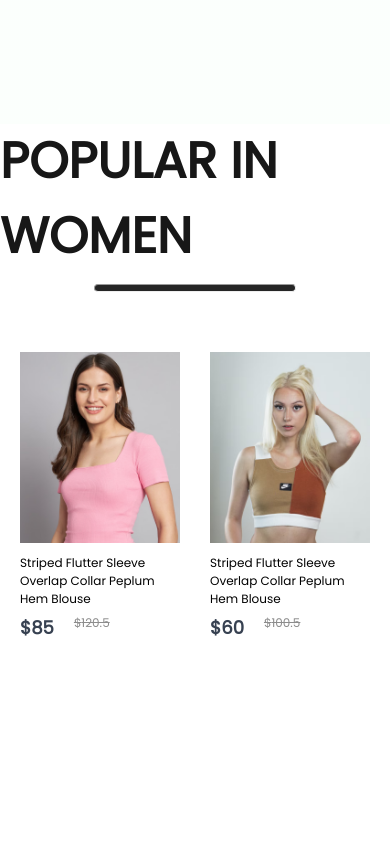
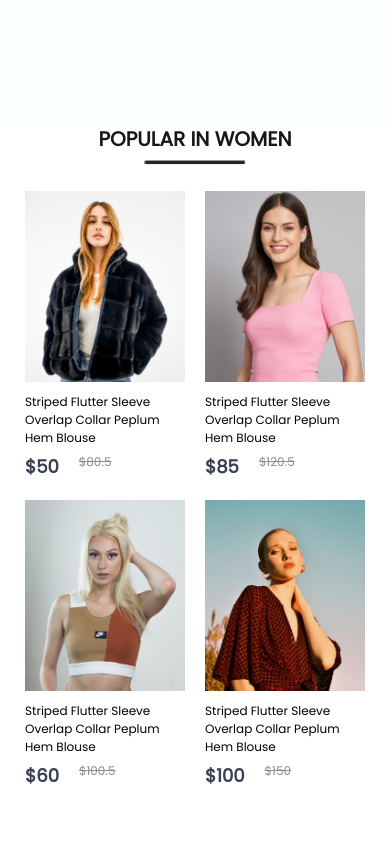
Before and after one commit to Samuel-Tobi/E-Commerce, a React (Create React App) app: page / in a window 390 px wide. Shown: the part 780-1624 px from the top of the page. Built offline with nearby package versions, Linux system fonts and the light colour scheme.

Commit message:
Made Popular component responsive

```diff
--- a/src/components/popular/popular.css
+++ b/src/components/popular/popular.css
@@ -21,3 +21,64 @@
   gap: 30px;
   display: flex;
 }
+
+@media (max-width: 1280px) {
+  .popular {
+    height: 70vh;
+  }
+  .popular h1 {
+    font-size: 40px;
+  }
+  .popular hr {
+    width: 160px;
+    height: 4px;
+  }
+  .popularItem {
+    gap: 20px;
+    margin-top: 30px;
+  }
+}
+
+@media (max-width: 1024px) {
+  .popular {
+    height: 60vh;
+  }
+  .popular h1 {
+    font-size: 30px;
+  }
+  .popular hr {
+    width: 120px;
+    height: 3px;
+  }
+  .popularItem {
+    gap: 15px;
+    margin-top: 20px;
+  }
+}
+
+@media (max-width: 800px) {
+  .popular {
+    height: 50vh;
+    gap: 6px;
+  }
+  .popular h1 {
+    font-size: 20px;
+  }
+  .popular hr {
+    width: 100px;
+  }
+  .popularItem {
+    gap: 5px;
+  }
+}
+
+@media (max-width: 500px) {
+  .popular {
+    height: 90vh;
+  }
+  .popularItem {
+    display: grid;
+    grid-template-columns: 1fr 1fr;
+    gap: 20px;
+  }
+}
```
